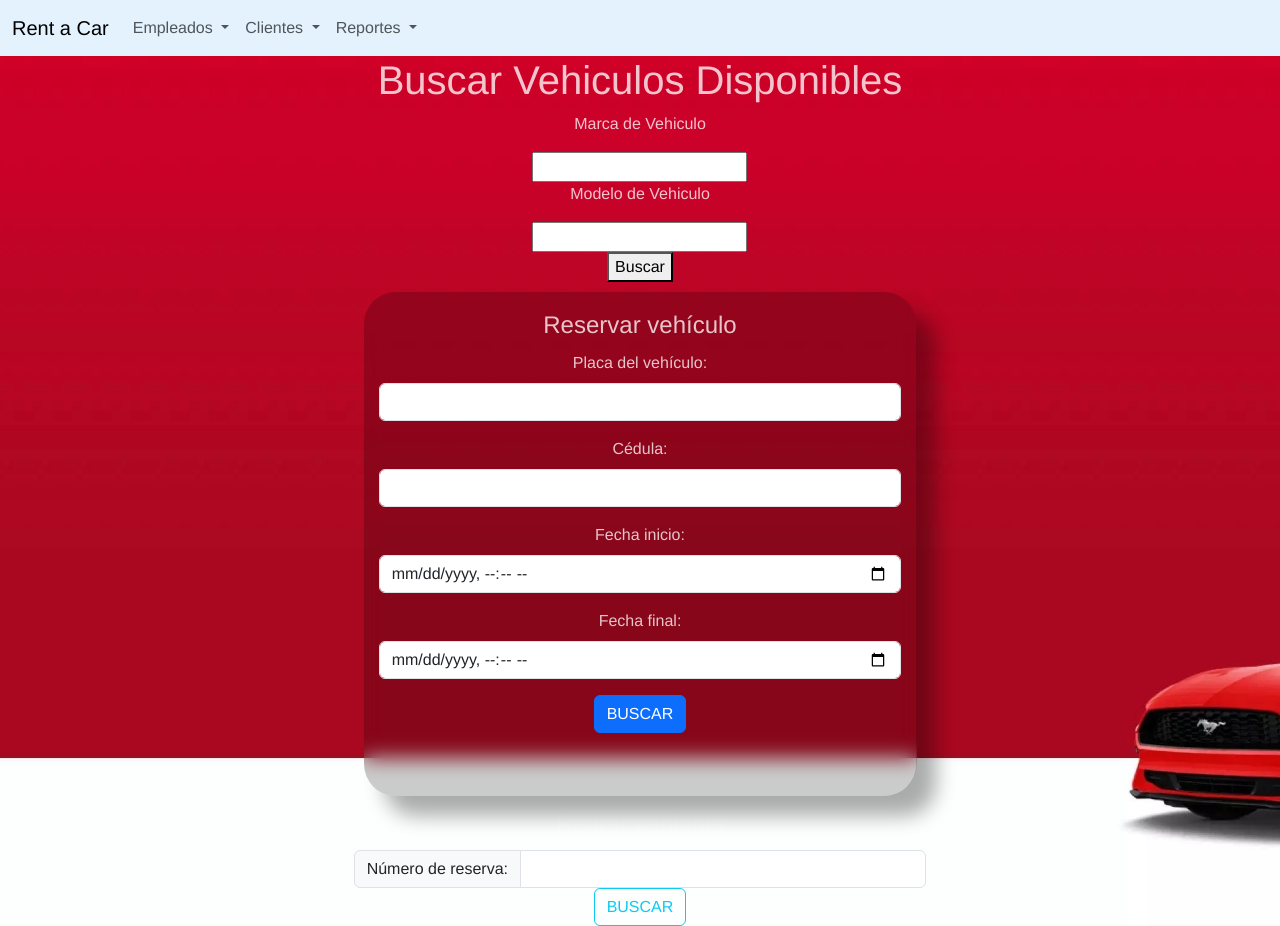
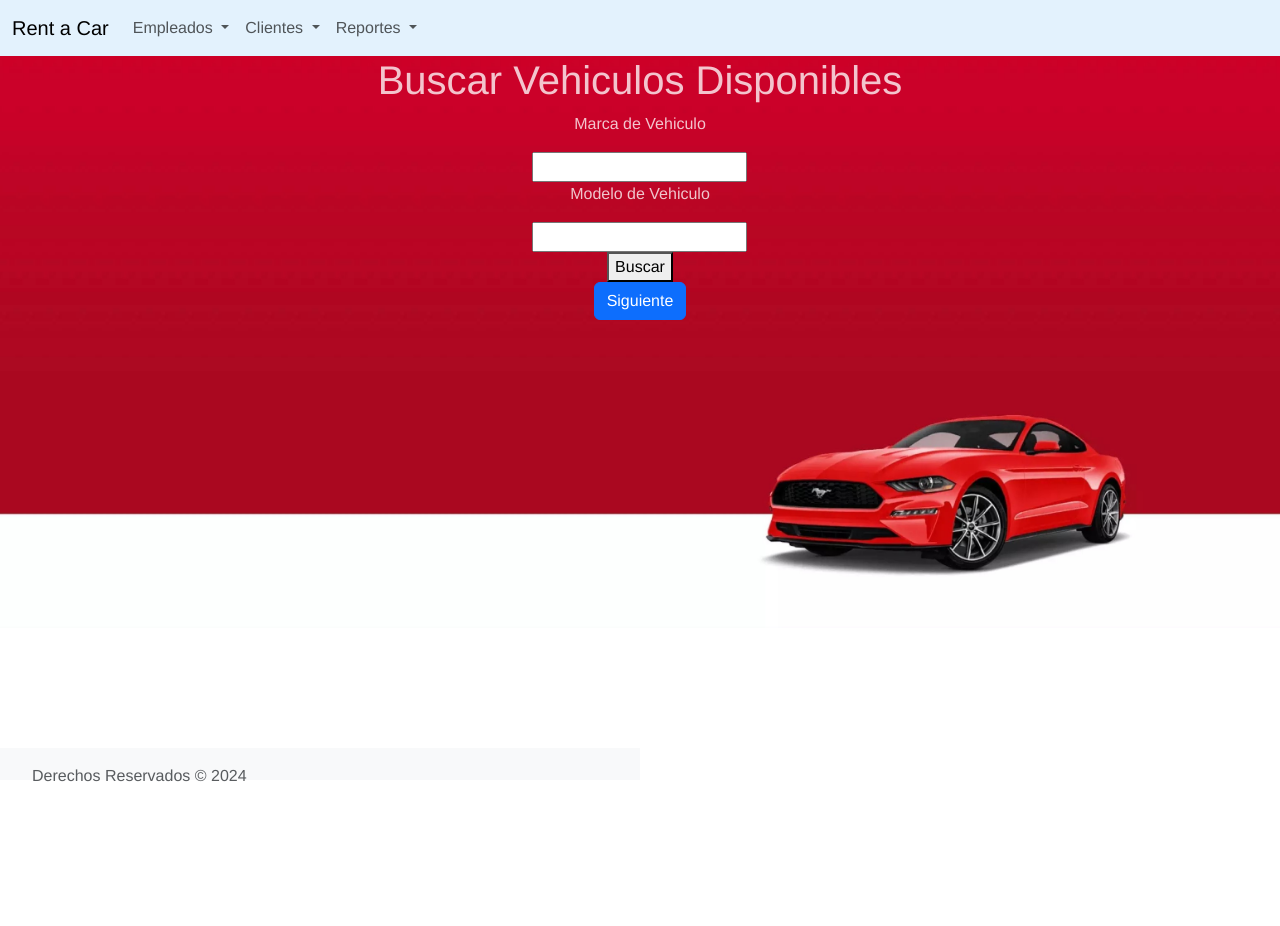
Before and after one commit to driventub/proyecto_final_pw_vue_g1, a Vue app: page /#/empleados/retirarSinReserva in a window 1280 px wide. After the commit the page ends 800 px from the top, so only its background shows below. Built offline with nearby package versions, Linux system fonts and the light colour scheme.

Commit message:
avance Bena: footer, btns retirar vehi sin reserv

```diff
--- a/src/components/NavBar.vue
+++ b/src/components/NavBar.vue
@@ -1,4 +1,5 @@
 <template>
+  <div>
     <nav class="navbar navbar-expand-lg navbar-light" style="background-color: #e3f2fd;">
       <div class="container-fluid">
         <router-link class="navbar-brand" to="#">Rent a Car</router-link>
@@ -50,6 +51,13 @@
         </div>
       </div>
     </nav>
+
+    <footer class="footer mt-5 py-3 bg-light">
+      <div class="container text-left">
+        <span class="text-muted">Derechos Reservados &copy; {{ new Date().getFullYear() }}</span>
+      </div>
+    </footer>
+  </div>
 </template>
 
 <script>
@@ -58,4 +66,15 @@ export default {
 }
 </script>
 
-<style scoped></style>
+<style scoped>
+
+.footer {
+  position: fixed;
+  bottom: 20px;
+  width: 50%;
+  height: 20px;
+  background-color: #f8f9fa;
+  text-align: left;
+  padding-left: 20px;
+}
+</style>
--- a/src/pages/RetirarVehiSinReservaPage.vue
+++ b/src/pages/RetirarVehiSinReservaPage.vue
@@ -1,9 +1,17 @@
 <template>
 
   <div>
-        <ConsultarVehiculo/>
-        <VehiculoReservar2/>
-        <RetirarVehiculo/>
+        <ConsultarVehiculo v-if="ventana1"/>
+
+        <button class="btn btn-primary" v-if="ventana1" @click="administrarComponent" >Siguiente</button>
+
+        <VehiculoReservar2 v-if="ventana2" />
+
+        <button class="btn btn-secondary" v-if="ventana2" @click="administrarComponent2volver" >Volver</button>
+        <button class="btn btn-primary" v-if="ventana2"  @click="administrarComponent2" >Siguiente</button>
+
+        <RetirarVehiculo v-if="ventana3" />
+        <button class="btn btn-secondary" v-if="ventana3" @click="administrarComponent3" >Volver</button>
 
 
 
@@ -22,6 +30,35 @@ export default {
       ConsultarVehiculo,
       VehiculoReservar2,
       RetirarVehiculo
+    },
+    data(){
+      return{
+        ventana1:true,
+        ventana2:false,
+        ventana3:false
+      }
+    },
+
+    methods:{
+          administrarComponent(){
+              this.ventana1 = false
+              this.ventana2 =true
+          },
+
+          administrarComponent2(){
+              this.ventana2 = false
+              this.ventana3 = true
+          },
+          administrarComponent2volver(){
+            this.ventana2 = false
+            this.ventana1 = true
+          },
+          administrarComponent3(){
+            this.ventana3=false
+            this.ventana2=true
+          }
+
+
     }
 
 }
--- a/src/pages/RetirarVehiculo.vue
+++ b/src/pages/RetirarVehiculo.vue
@@ -82,7 +82,8 @@ export default {
       this.reservado = data.ciCliente;
       this.mostrarB = true;
       this.mostrarR = false;
-      if (this.estado === "ND") {
+      console.log(this.placa);
+      if (this.estado === "ND" || data.placa ==null) {
         this.mostrarButon = false
       } else {
         this.mostrarButon = true
```
Lines whose indentation alone changed are shown as unchanged.
